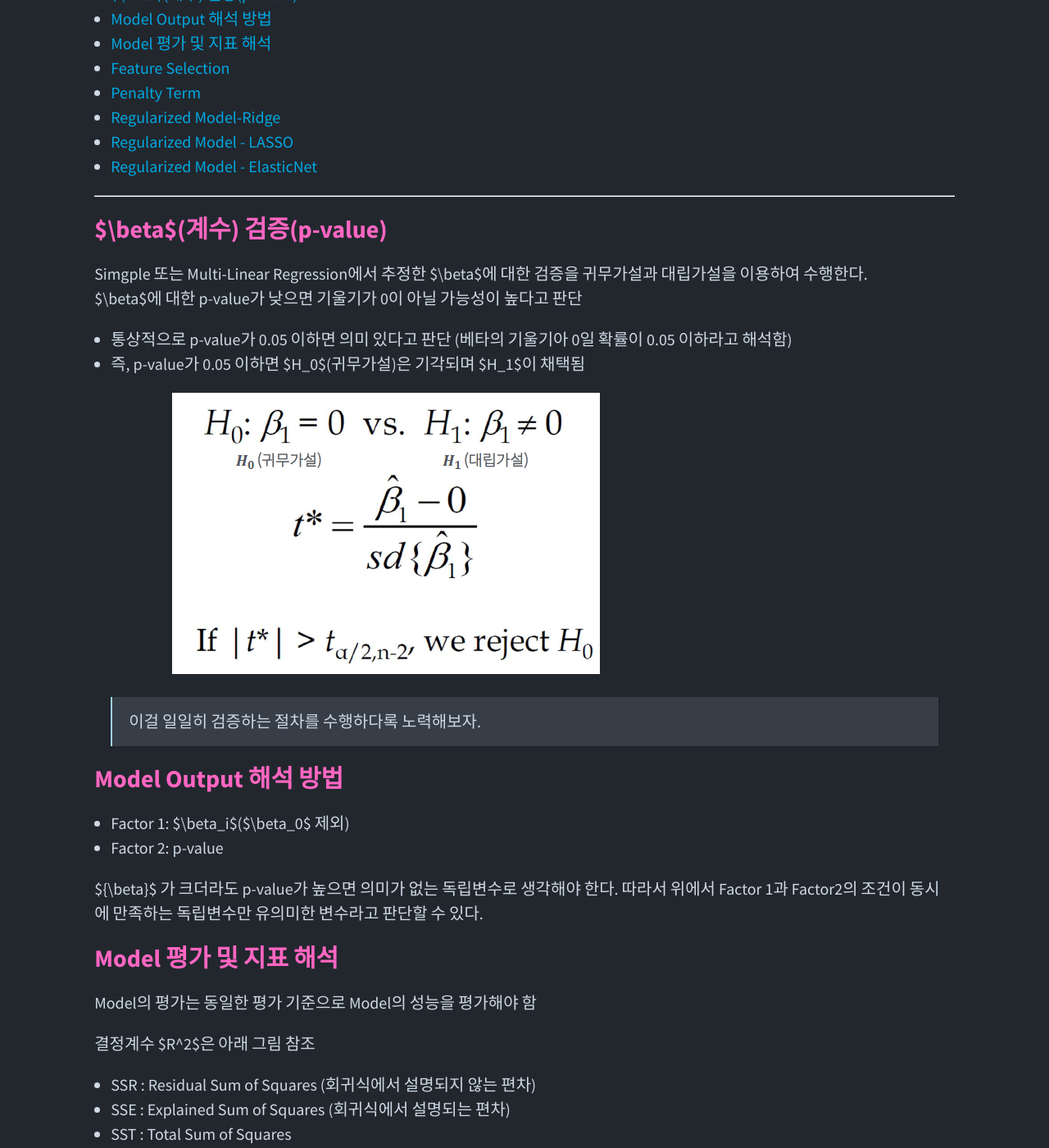
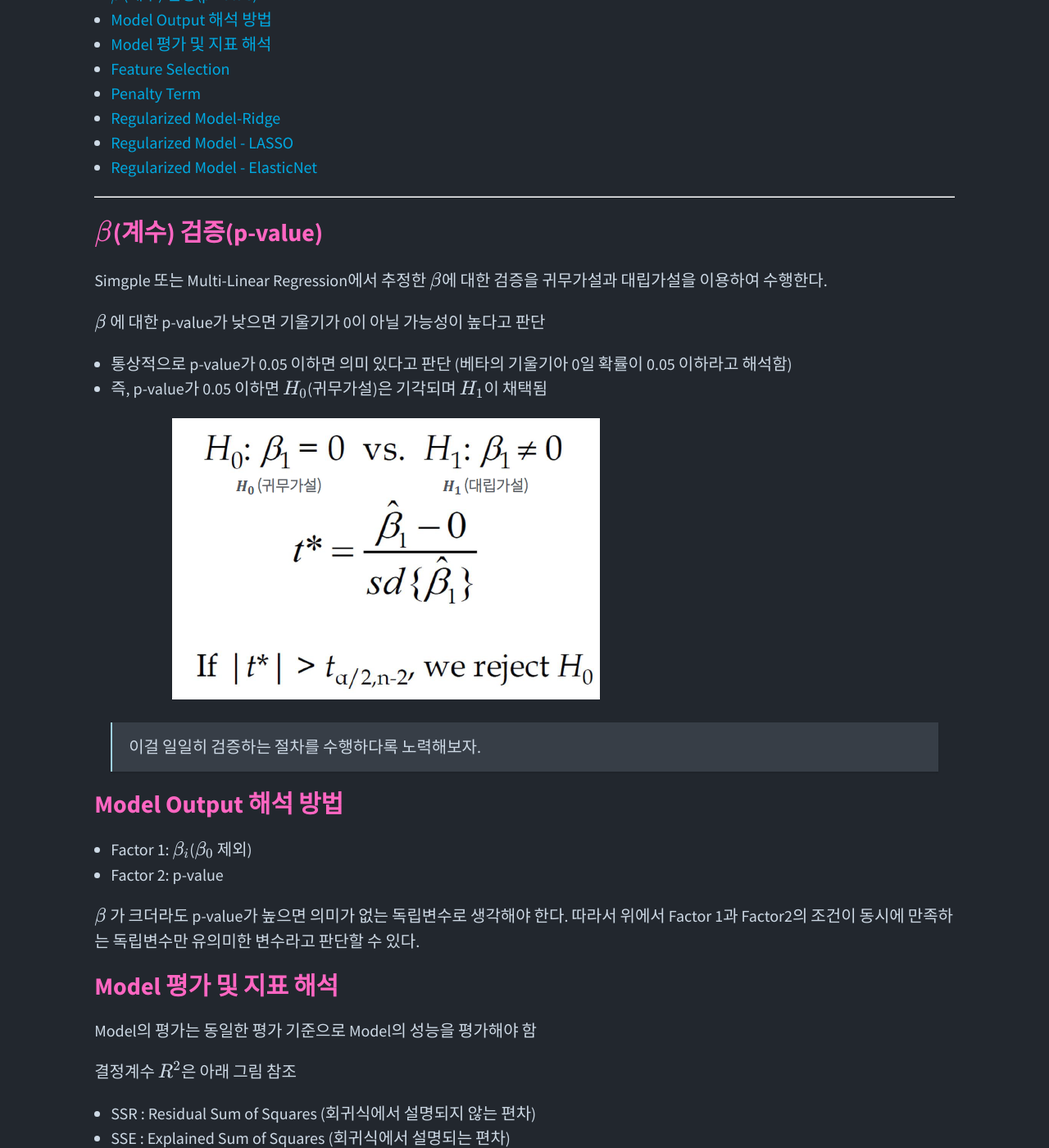
Before and after one commit to sooyoung-wind/sooyoung-wind.github.io, a Jekyll site: the page built from _posts/post_2023/202309/2023-09-19-Regression_model.md, in a window 1280 px wide and 1400 px high, scrolled down 488 px. Shown: the whole window at 82% size. Built offline with Jekyll 4.4.1, drawn with Linux system fonts in a browser that asks for light colours; some web fonts are replaced; a script that is not in the unit is left out; comment, search, counter and statistics services are not loaded; some of the changed text lies outside the part shown.

Commit message:
fix: formula

```diff
--- a/_posts/post_2023/202309/2023-09-19-Regression_model.md
+++ b/_posts/post_2023/202309/2023-09-19-Regression_model.md
@@ -18,12 +18,14 @@ sitemap:
 
 ----
 
-### $\beta$(계수) 검증(p-value)
+### $${\beta}$$(계수) 검증(p-value)
 
-Simgple 또는 Multi-Linear Regression에서 추정한 $\beta$에 대한 검증을 귀무가설과 대립가설을 이용하여 수행한다.
-$\beta$에 대한 p-value가 낮으면 기울기가 0이 아닐 가능성이 높다고 판단
+Simgple 또는 Multi-Linear Regression에서 추정한 $$\beta$$에 대한 검증을 귀무가설과 대립가설을 이용하여 수행한다.
+
+$${\beta}$$
+에 대한 p-value가 낮으면 기울기가 0이 아닐 가능성이 높다고 판단
 - 통상적으로 p-value가 0.05 이하면 의미 있다고 판단 (베타의 기울기아 0일 확률이 0.05 이하라고 해석함)
-- 즉, p-value가 0.05 이하면 $H_0$(귀무가설)은 기각되며 $H_1$이 채택됨
+- 즉, p-value가 0.05 이하면 $$H_0$$(귀무가설)은 기각되며 $$H_1$$이 채택됨
 
 ![귀무가설대립가설](/assets/img/my_photo/ML_0001.png)
 
@@ -31,16 +33,16 @@ $\beta$에 대한 p-value가 낮으면 기울기가 0이 아닐 가능성이 높
 
 ### Model Output 해석 방법
 
-- Factor 1: $\beta_i$($\beta_0$ 제외)
+- Factor 1: $$\beta_i$$($$\beta_0$$ 제외)
 - Factor 2: p-value
 
-${\beta}$ 가 크더라도 p-value가 높으면 의미가 없는 독립변수로 생각해야 한다. 따라서 위에서 Factor 1과 Factor2의 조건이 동시에 만족하는 독립변수만 유의미한 변수라고 판단할 수 있다.
+$${\beta}$$ 가 크더라도 p-value가 높으면 의미가 없는 독립변수로 생각해야 한다. 따라서 위에서 Factor 1과 Factor2의 조건이 동시에 만족하는 독립변수만 유의미한 변수라고 판단할 수 있다.
 
 ### Model 평가 및 지표 해석
 
 Model의 평가는 동일한 평가 기준으로 Model의 성능을 평가해야 함
 
-결정계수 $R^2$은 아래 그림 참조
+결정계수 $$R^2$$은 아래 그림 참조
 - SSR : Residual Sum of Squares (회귀식에서 설명되지 않는 편차)
 - SSE : Explained Sum of Squares (회귀식에서 설명되는 편차)
 - SST : Total Sum of Squares
@@ -58,7 +60,7 @@ $$R^2 = {SSE \over SST} = 1 - {SSR \over SST}$$
 > **[Note]**
 > - Model 성능 Check - 정성, 정량
 > - P-value를 확인하여 의미 있는 변수 추출
-> - $\beta$ 활용, X 1단위 증가 당 Y에 얼마 만큼 영향을 미치는지 판단
+> - $$\beta$$ 활용, X 1단위 증가 당 Y에 얼마 만큼 영향을 미치는지 판단
 
 ### Feature Selection
 
@@ -84,11 +86,11 @@ Model에서 불필요한 Feature에게 **벌점**을 부여해서 학습하지
 
 ### Regularized Model-Ridge
 
-+ Ridge regression : $\beta^2$에 penalty term을 부여하는 방식
++ Ridge regression : $$\beta^2$$에 penalty term을 부여하는 방식
 + Penalty Term을 추가한 Regularized Model의 경우 **Feature간 Scaling이 필수**
 
-$\lambda$ : 하이퍼 파라미터
-$\beta^2$에 penalty term을 부여하는 방식을 $L_2-norm = L_2$ Regulariation이라고 한다.
+$$\lambda$$ : 하이퍼 파라미터
+$$\beta^2$$에 penalty term을 부여하는 방식을 $$L_2-norm = L_2$$ Regulariation이라고 한다.
 
 ![penalty](/assets/img/my_photo/ML_0004.png)
 
@@ -102,7 +104,7 @@ $\beta^2$에 penalty term을 부여하는 방식을 $L_2-norm = L_2$ Regulariati
 
 ### Regularized Model - LASSO
 
-LASSO는 $L_1-norm$ Regularization에 Penalty Term을 부여하는 방식
+LASSO는 $$L_1-norm$$ Regularization에 Penalty Term을 부여하는 방식
 
 Numberical Optimization Method 필요
 - Quadratic Programming techniques
@@ -135,7 +137,7 @@ Gradient Descent : 경사 하강법
 
 ### Regularized Model - ElasticNet
 
-ElasticNet은 $L_1-norm$과 $L_2-norm$를 합친 모델이다. 단점은 Rigde, LASSO보다 더 많은 실험(파라미터 조정)이 필요하다.
+ElasticNet은 $$L_1-norm$$과 $$L_2-norm$$를 합친 모델이다. 단점은 Rigde, LASSO보다 더 많은 실험(파라미터 조정)이 필요하다.
 
 그외 Regularization method
 + Elastic Net : 상관관계 높은 변수들 동시에 선택
```
